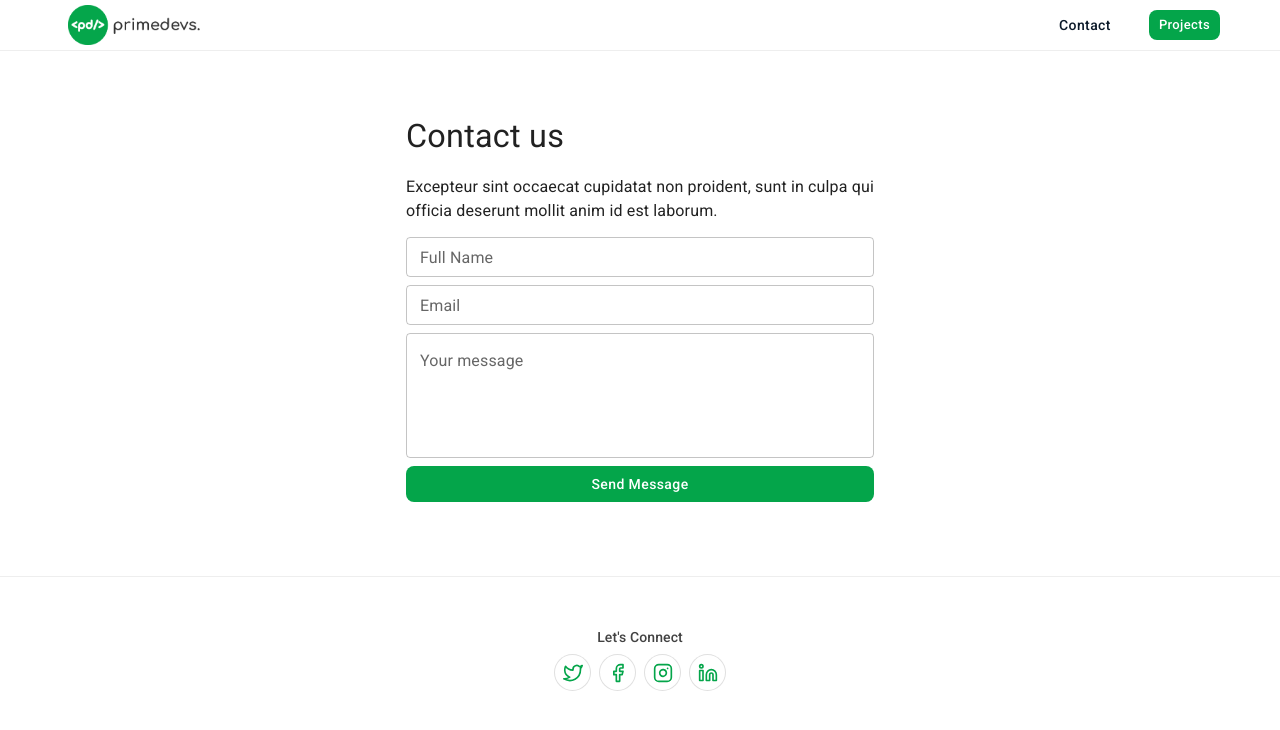
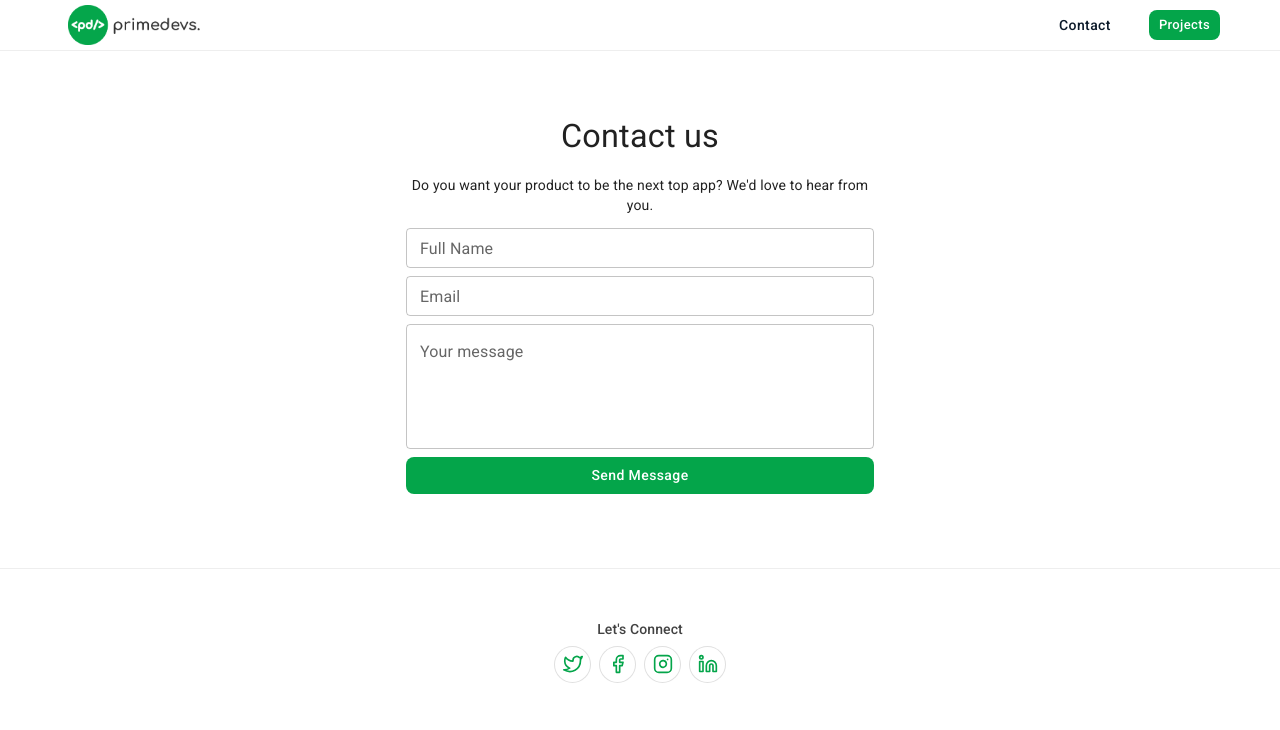
Before and after one commit to primedevs/noticalweb, a Next.js app: page /contact in a window 1280 px wide. Shown: the top 730 px of the page. Built offline with nearby package versions, Linux system fonts and the light colour scheme.

Commit message:
Sitemap support

```diff
--- a/components/Contact/Contact.js
+++ b/components/Contact/Contact.js
@@ -38,12 +38,21 @@ export default function Test() {
           <CardContent
             sx={{ display: "flex", flexDirection: "column", rowGap: 1 }}
           >
-            <Typography variant="h4" gutterBottom component="div">
+            <Typography
+              variant="h4"
+              gutterBottom
+              component="div"
+              sx={{ textAlign: "center" }}
+            >
               Contact us
             </Typography>
-            <Typography variant="body1" gutterBottom>
-              Excepteur sint occaecat cupidatat non proident, sunt in culpa qui
-              officia deserunt mollit anim id est laborum.
+            <Typography
+              variant="body2"
+              gutterBottom
+              sx={{ textAlign: "center" }}
+            >
+              Do you want your product to be the next top app? We'd love to hear
+              from you.
             </Typography>
             <TextField
               id="outlined-basic"
```
